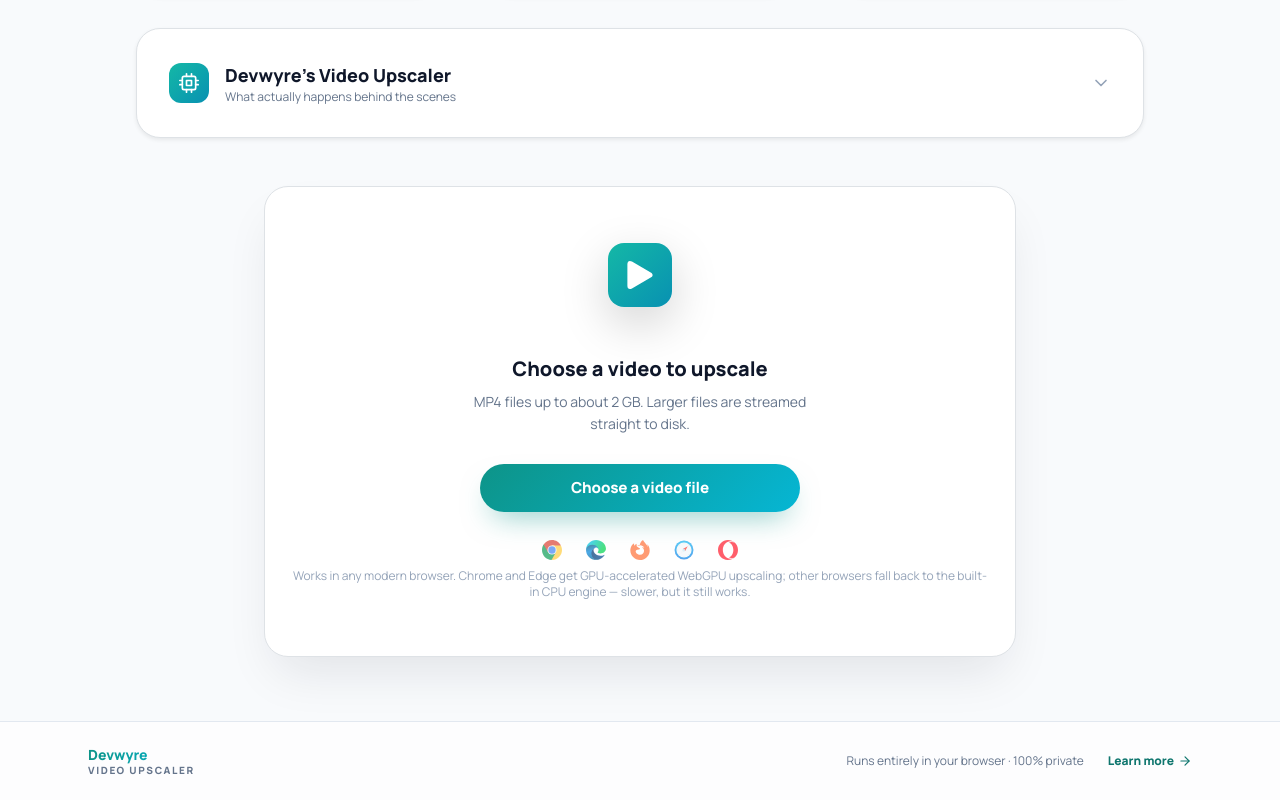
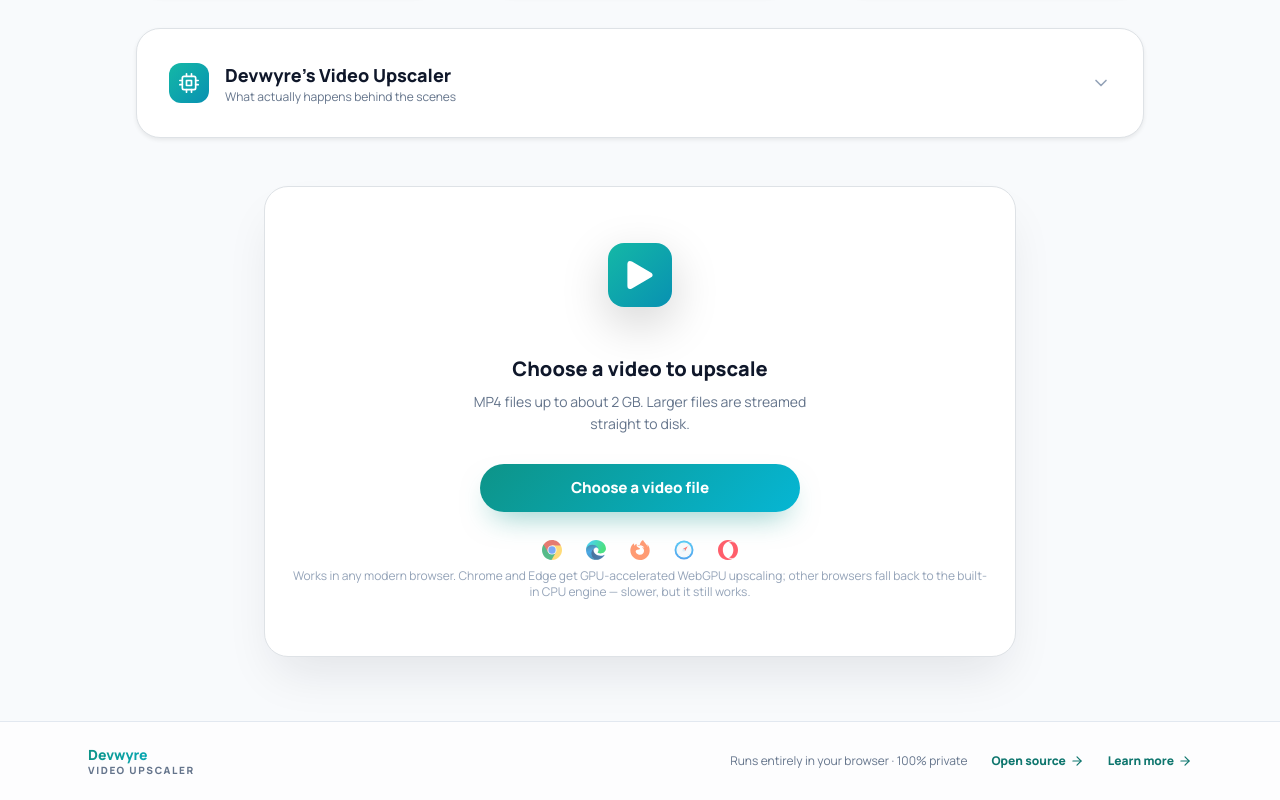
Before and after one commit to DevWyre/Devwyre-video-upscaler, a website built with webpack: page src/index.html in a window 1280 px wide. Shown: the part 870-1670 px from the top of the page. Built offline with nearby package versions, Linux system fonts and the light colour scheme; files whose address does not match are found by name.

Commit message:
Add open-source GitHub link to README and footer

```diff
--- a/src/index.html
+++ b/src/index.html
@@ -555,6 +555,14 @@
         </span>
         <span class="flex flex-wrap items-center justify-center gap-x-6 gap-y-2 text-xs">
             <span class="flex items-center gap-1.5">Runs entirely in your browser · 100% private</span>
+            <a href="https://github.com/DevWyre/Devwyre-video-upscaler" target="_blank" rel="noopener"
+               class="inline-flex items-center gap-1 font-bold text-teal-700 transition hover:text-teal-900">
+                Open source
+                <svg viewBox="0 0 24 24" fill="none" stroke="currentColor" stroke-width="2" stroke-linecap="round" stroke-linejoin="round" class="h-3.5 w-3.5">
+                    <line x1="5" y1="12" x2="19" y2="12"></line>
+                    <polyline points="12 5 19 12 12 19"></polyline>
+                </svg>
+            </a>
             <a href="https://devwyre.com/about" target="_blank" rel="noopener" title="Learn more about Devwyre"
                class="inline-flex items-center gap-1 font-bold text-teal-700 transition hover:text-teal-900">
                 Learn more
```
Also changed, not shown: README.md.
